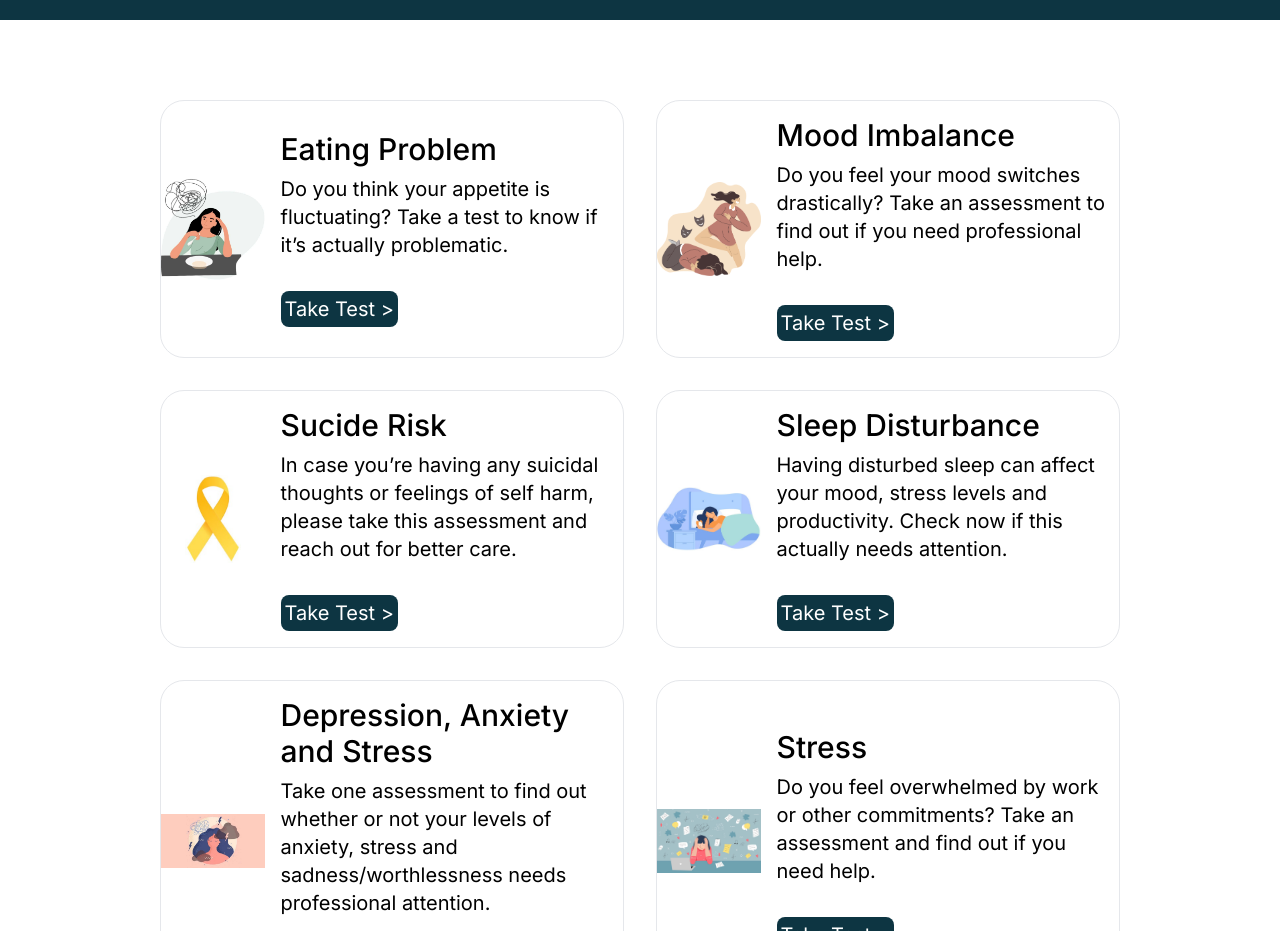
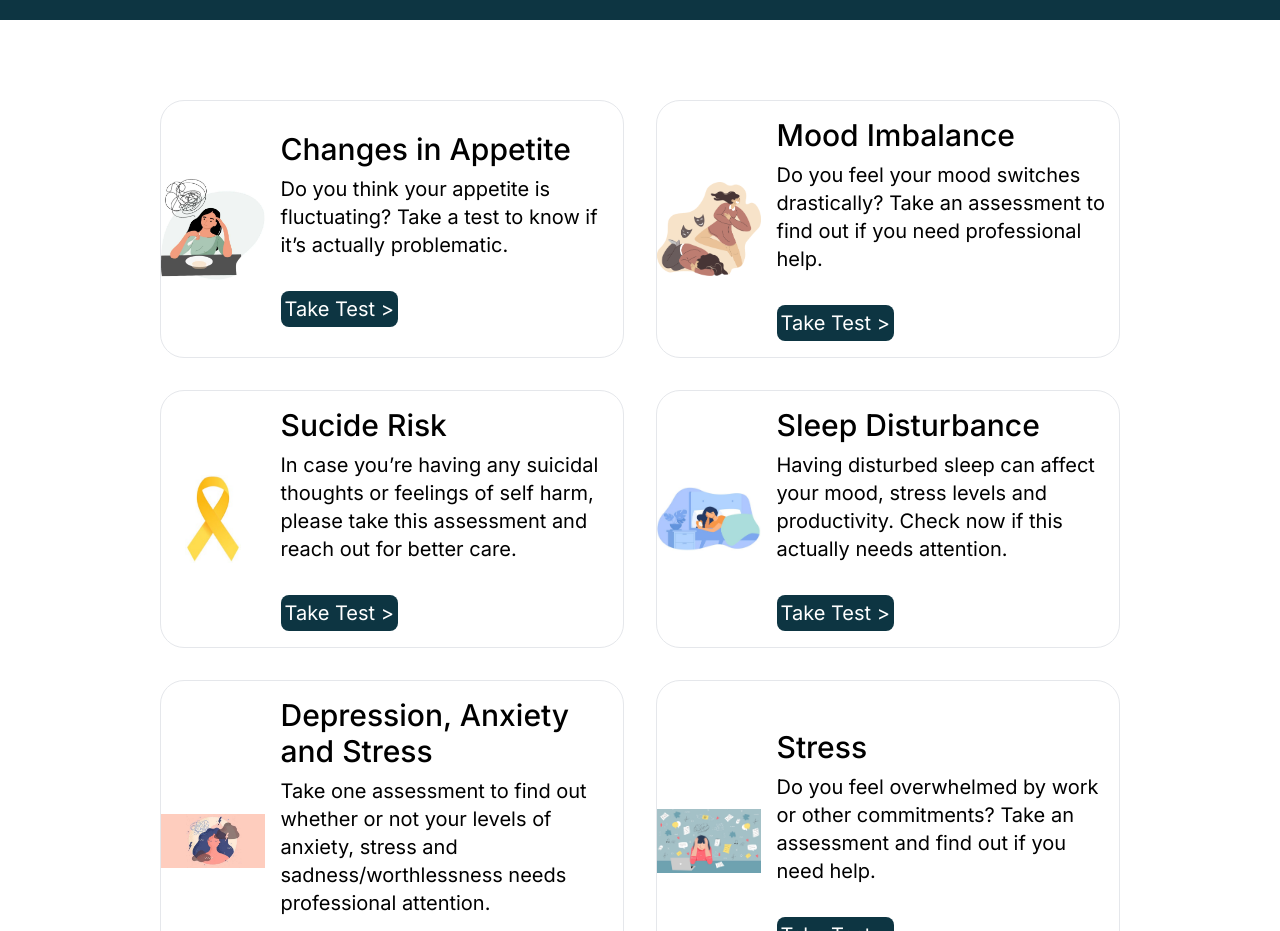
Before and after one commit to teerthrajverma01/Asmi-Frontend, a React (Vite) app: page /assessyourself in a window 1280 px wide. Shown: the part 1300-2231 px from the top of the page. Built offline with nearby package versions, Linux system fonts and the light colour scheme; no server answers.

Commit message:
eating changes

```diff
--- a/src/components/AssessYourself/EatingProblem.jsx
+++ b/src/components/AssessYourself/EatingProblem.jsx
@@ -54,7 +54,7 @@ const EatingProblem = ({ username, email }) => {
           </div>
           {/* form type */}
           <div className="p-4 text-2xl text-center bg-orange-300 sm:text-5xl">
-            Questionnaire for Eating Problem
+            Questionnaire for Changes in Appetite
           </div>
           {/* form */}
           <div className="mx-3 my-12 text-xl sm:mx-12 ">
--- a/src/pages/AssessYourself.jsx
+++ b/src/pages/AssessYourself.jsx
@@ -97,18 +97,18 @@ const AssessYourself = () => {
             <div className="">
               {/* individual assessments */}
               <div className="grid gap-6 sm:gap-8 sm:grid-cols-2">
-                {/* eating problem */}
+                {/* Changes in Appetite */}
                 <div className="grid grid-cols-5 gap-4 overflow-hidden border md:grid-cols-4 rounded-3xl">
                   <div className="flex col-span-2 md:col-span-1">
                     <img
                       className="object-contain"
                       src={eating}
-                      alt="Eating Problem"
+                      alt="Changes in Appetite"
                     />
                   </div>
                   <div className="self-center col-span-3">
                     <div className="mt-4 mb-2 text-xl font-medium sm:text-3xl">
-                      Eating Problem
+                      Changes in Appetite
                     </div>
                     <div className="sm:mb-4 sm:text-xl">
                       Do you think your appetite is fluctuating? Take a test to
```
